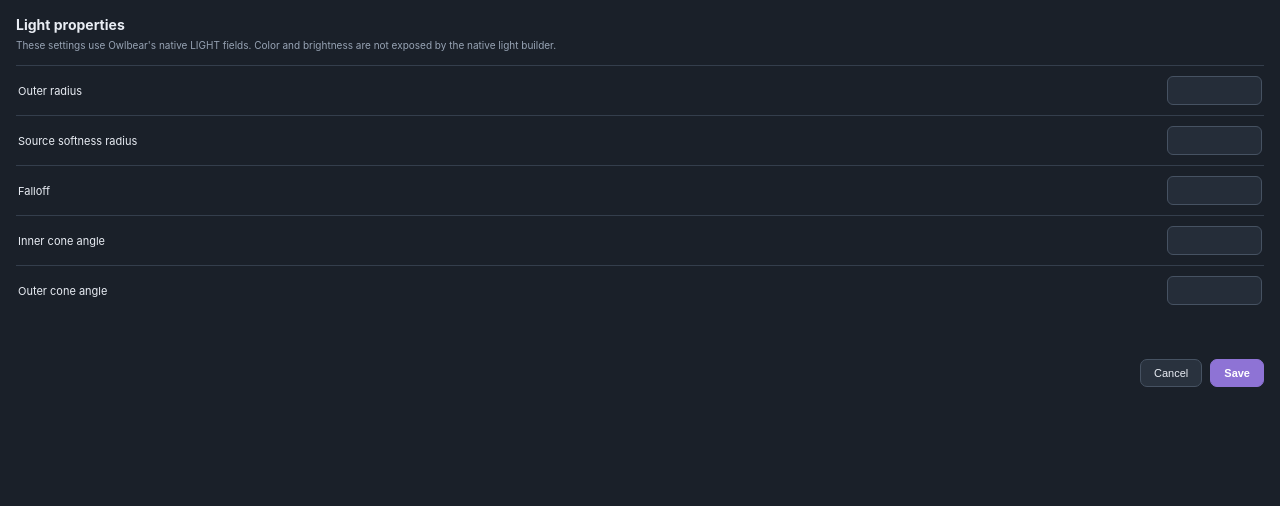
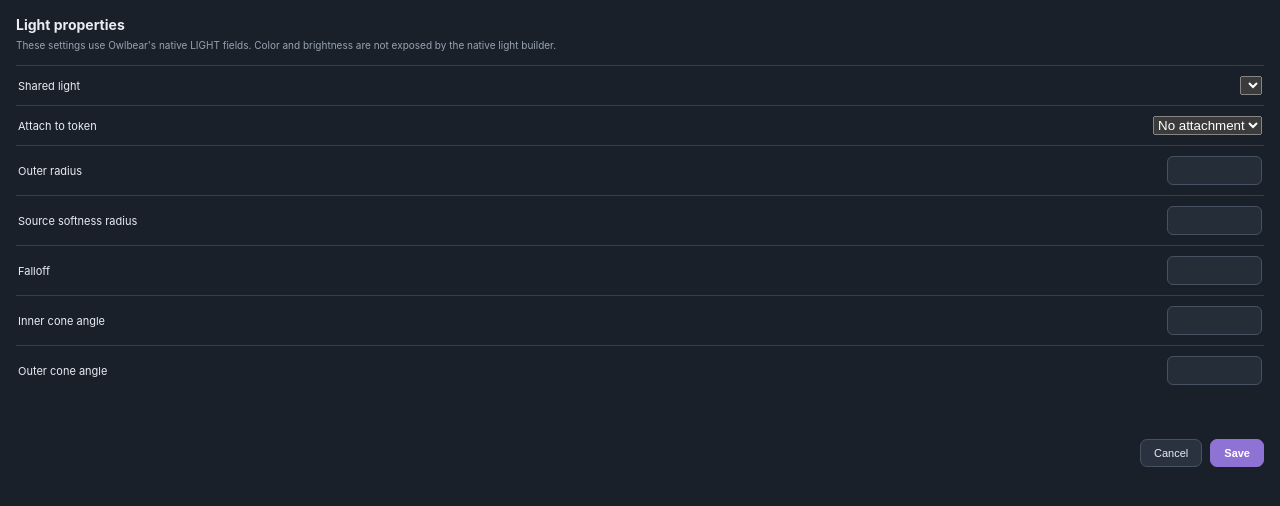
Before and after one commit to Trayama/Beholder-VTT, a Preact app: page public/light-properties.html in a window 1280 px wide. Built offline with nearby package versions, Linux system fonts and the light colour scheme; what @owlbear-rodeo/sdk would draw is missing.

Commit message:
feat: attach and select shared lights (0.0.15)

```diff
--- a/public/light-properties.html
+++ b/public/light-properties.html
@@ -25,6 +25,8 @@
 <body>
   <h1>Light properties</h1>
   <p>These settings use Owlbear's native LIGHT fields. Color and brightness are not exposed by the native light builder.</p>
+  <label>Shared light <select id="light-source"></select></label>
+  <label>Attach to token <select id="attached-token"><option value="">No attachment</option></select></label>
   <label>Outer radius <input id="radius" type="number" min="1" step="1" /></label>
   <label>Source softness radius <input id="source-radius" type="number" min="0" step="1" /></label>
   <label>Falloff <input id="falloff" type="number" min="0" max="3" step="0.05" /></label>
```
